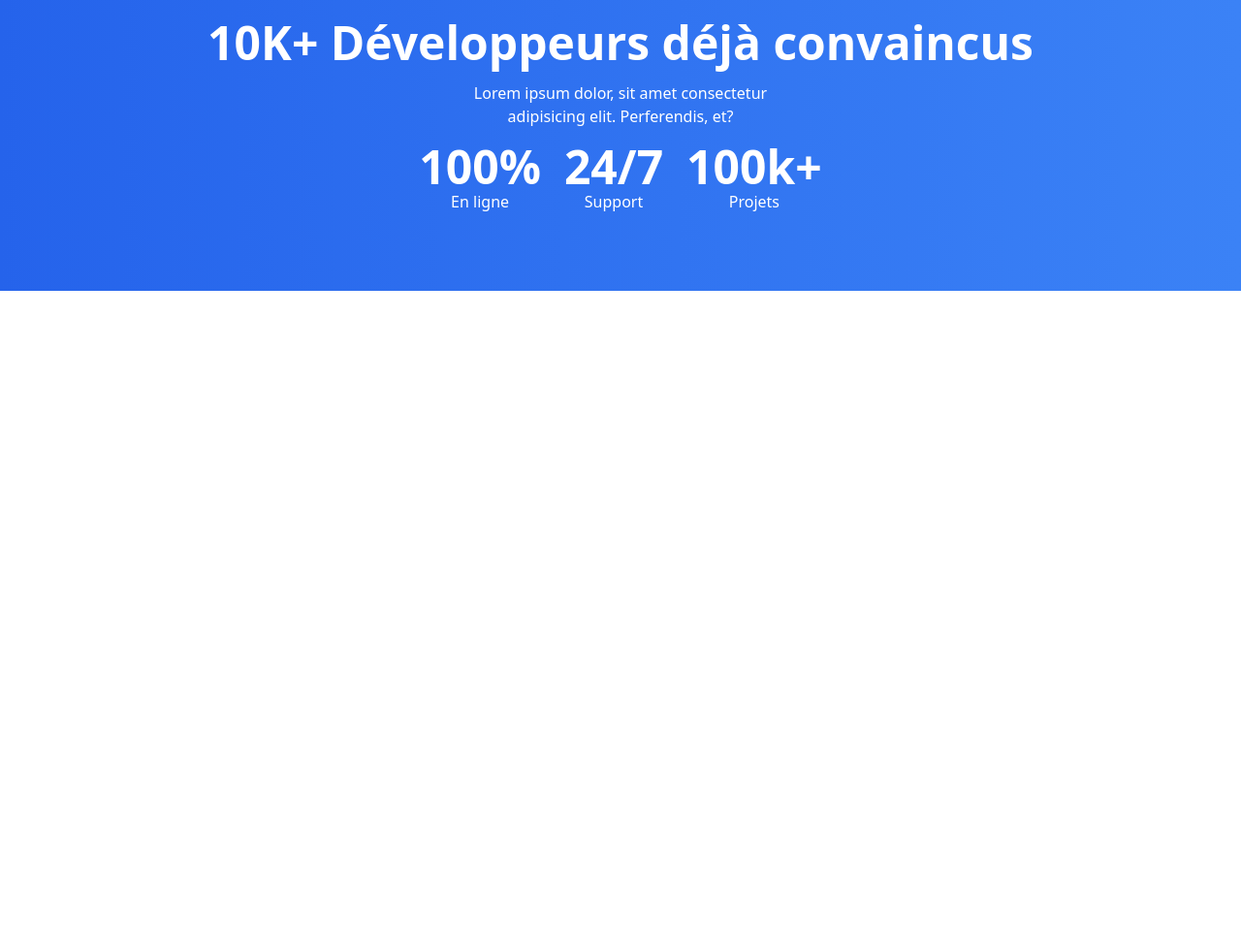
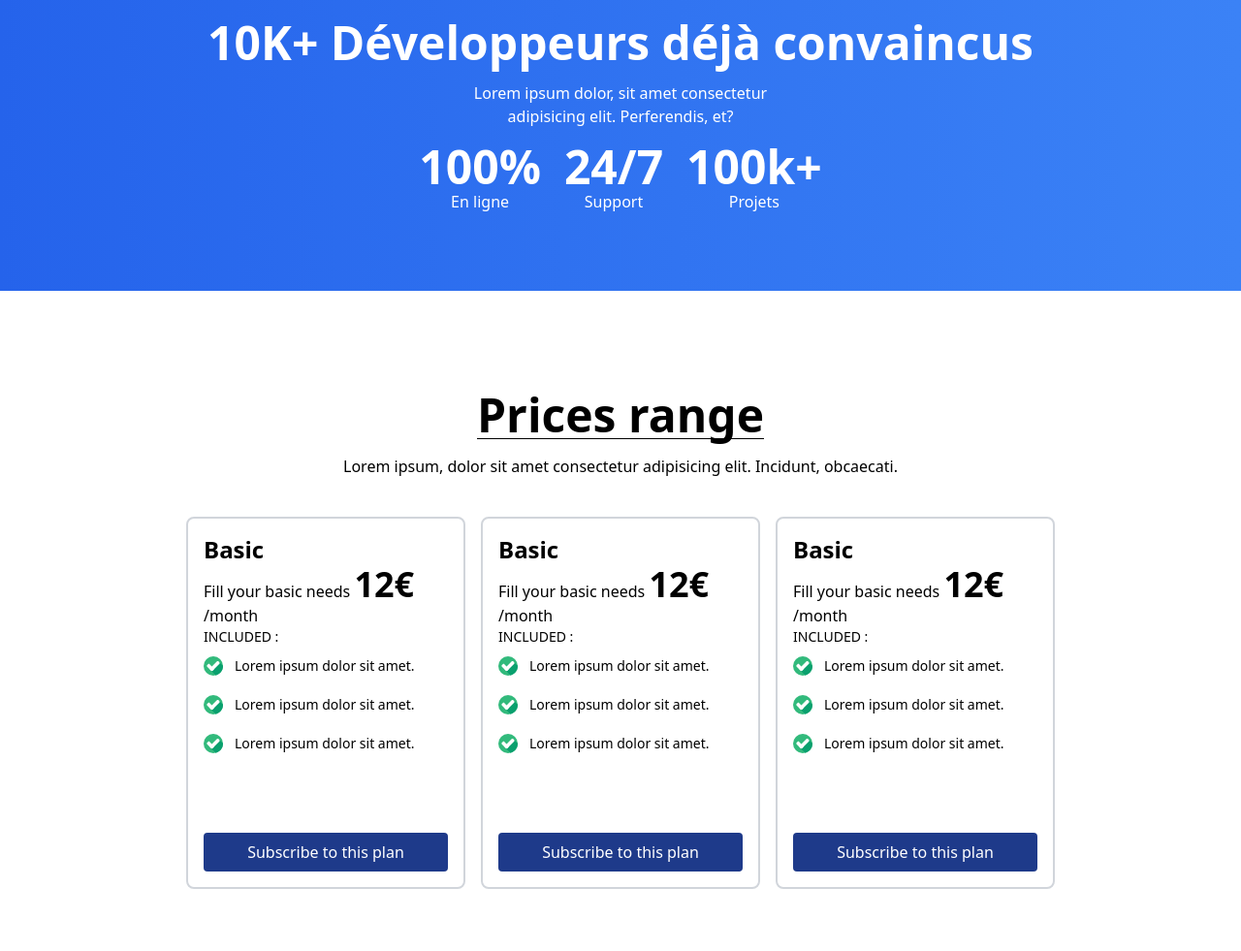
Before and after one commit to Kobahmi/landing-page-seo, a website: page index.html in a window 1280 px wide. Shown: the part 1290-2271 px from the top of the page at 97% size. Before the commit the page ends 1590 px from the top, so only its background shows below. Drawn offline with Linux system fonts and the light colour scheme.

Commit message:
price section added

```diff
--- a/index.html
+++ b/index.html
@@ -144,6 +144,144 @@
       </div>
     </section>
 
+    <section>
+      <section class="py-16">
+        <div class="flex flex-col gap-4 text-center">
+          <h1
+            class="border-b border-black w-fit mx-auto text-5xl font-bold pt-10"
+          >
+            Prices range
+          </h1>
+          <h2 class="mb-10">
+            Lorem ipsum, dolor sit amet consectetur adipisicing elit. Incidunt,
+            obcaecati.
+          </h2>
+        </div>
+
+        <div class="flex flex-wrap justify-center gap-4">
+          <div
+            class="flex flex-col p-4 h-96 w-72 border-2 border-gray-300 rounded-lg"
+          >
+            <h2 class="text-2xl font-bold">Basic</h2>
+            <p>
+              Fill your basic needs
+              <span class="text-4xl font-bold">12€</span> /month
+            </p>
+
+            <p class="text-sm">INCLUDED :</p>
+            <ul class="leading-10 text-sm">
+              <li class="flex gap-3">
+                <img
+                  class="w-5"
+                  src="./ressources/checked.svg"
+                  alt="checked"
+                />Lorem ipsum dolor sit amet.
+              </li>
+              <li class="flex gap-3">
+                <img
+                  class="w-5"
+                  src="./ressources/checked.svg"
+                  alt="checked"
+                />Lorem ipsum dolor sit amet.
+              </li>
+              <li class="flex gap-3">
+                <img
+                  class="w-5"
+                  src="./ressources/checked.svg"
+                  alt="checked"
+                />Lorem ipsum dolor sit amet.
+              </li>
+            </ul>
+            <a
+              class="bg-blue-900 rounded text-white p-2 text-center w-full mt-auto"
+              href="#"
+              >Subscribe to this plan</a
+            >
+          </div>
+
+          <div
+            class="flex flex-col p-4 h-96 w-72 border-2 border-gray-300 rounded-lg"
+          >
+            <h2 class="text-2xl font-bold">Basic</h2>
+            <p>
+              Fill your basic needs
+              <span class="text-4xl font-bold">12€</span> /month
+            </p>
+
+            <p class="text-sm">INCLUDED :</p>
+            <ul class="leading-10 text-sm">
+              <li class="flex gap-3">
+                <img
+                  class="w-5"
+                  src="./ressources/checked.svg"
+                  alt="checked"
+                />Lorem ipsum dolor sit amet.
+              </li>
+              <li class="flex gap-3">
+                <img
+                  class="w-5"
+                  src="./ressources/checked.svg"
+                  alt="checked"
+                />Lorem ipsum dolor sit amet.
+              </li>
+              <li class="flex gap-3">
+                <img
+                  class="w-5"
+                  src="./ressources/checked.svg"
+                  alt="checked"
+                />Lorem ipsum dolor sit amet.
+              </li>
+            </ul>
+            <a
+              class="bg-blue-900 rounded text-white p-2 text-center w-full mt-auto"
+              href="#"
+              >Subscribe to this plan</a
+            >
+          </div>
+
+          <div
+            class="flex flex-col p-4 h-96 w-72 border-2 border-gray-300 rounded-lg"
+          >
+            <h2 class="text-2xl font-bold">Basic</h2>
+            <p>
+              Fill your basic needs
+              <span class="text-4xl font-bold">12€</span> /month
+            </p>
+
+            <p class="text-sm">INCLUDED :</p>
+            <ul class="leading-10 text-sm">
+              <li class="flex gap-3">
+                <img
+                  class="w-5"
+                  src="./ressources/checked.svg"
+                  alt="checked"
+                />Lorem ipsum dolor sit amet.
+              </li>
+              <li class="flex gap-3">
+                <img
+                  class="w-5"
+                  src="./ressources/checked.svg"
+                  alt="checked"
+                />Lorem ipsum dolor sit amet.
+              </li>
+              <li class="flex gap-3">
+                <img
+                  class="w-5"
+                  src="./ressources/checked.svg"
+                  alt="checked"
+                />Lorem ipsum dolor sit amet.
+              </li>
+            </ul>
+            <a
+              class="bg-blue-900 rounded text-white p-2 text-center w-full mt-auto"
+              href="#"
+              >Subscribe to this plan</a
+            >
+          </div>
+        </div>
+      </section>
+    </section>
+
     <script src="app.js"></script>
   </body>
 </html>
```
Also changed, not shown: dist/output.css.
